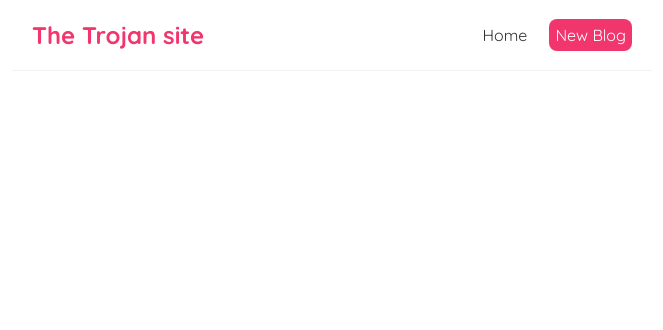
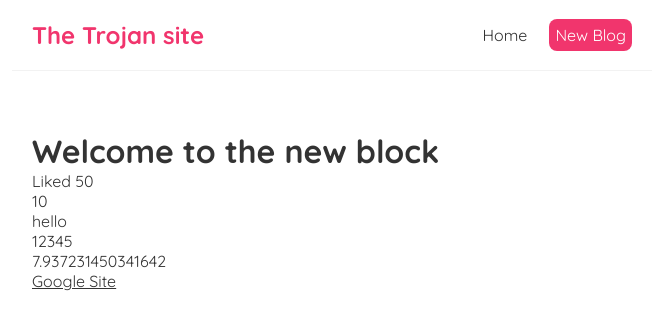
Before and after one commit to Wojter/react-tutorial, a React (Create React App) app: page / in a window 1280 px wide. Shown: the top 330 px of the page, without its empty margins (308-971 px from the left). Built offline with nearby package versions, Linux system fonts and the light colour scheme.

Commit message:
Dynamic values example

```diff
--- a/src/App.js
+++ b/src/App.js
@@ -2,11 +2,25 @@ import Navbar from './Navbar';
 import Home from './Home';
 
 function App() {
+  const title = "Welcome to the new block";
+  const likes = 50;
+  const person = { name: 'yoshi', age: 30 };
+  const link = "http://www.google.com";
+
   return (
     <div className="App">
       <Navbar />
       <div className="content">
         <Home />
+        <h1>{title}</h1>
+        <p>Liked {likes}</p>
+        {/* <p> {person}</p> cannot print object and structure*/}
+        <p>{10}</p>
+        <p>{'hello '}</p>
+        <p>{[1, 2, 3, 4, 5]}</p>
+        <p>{Math.random() * 10}</p>
+
+        <a href={link}>Google Site</a>
       </div>
     </div>
   );
```
